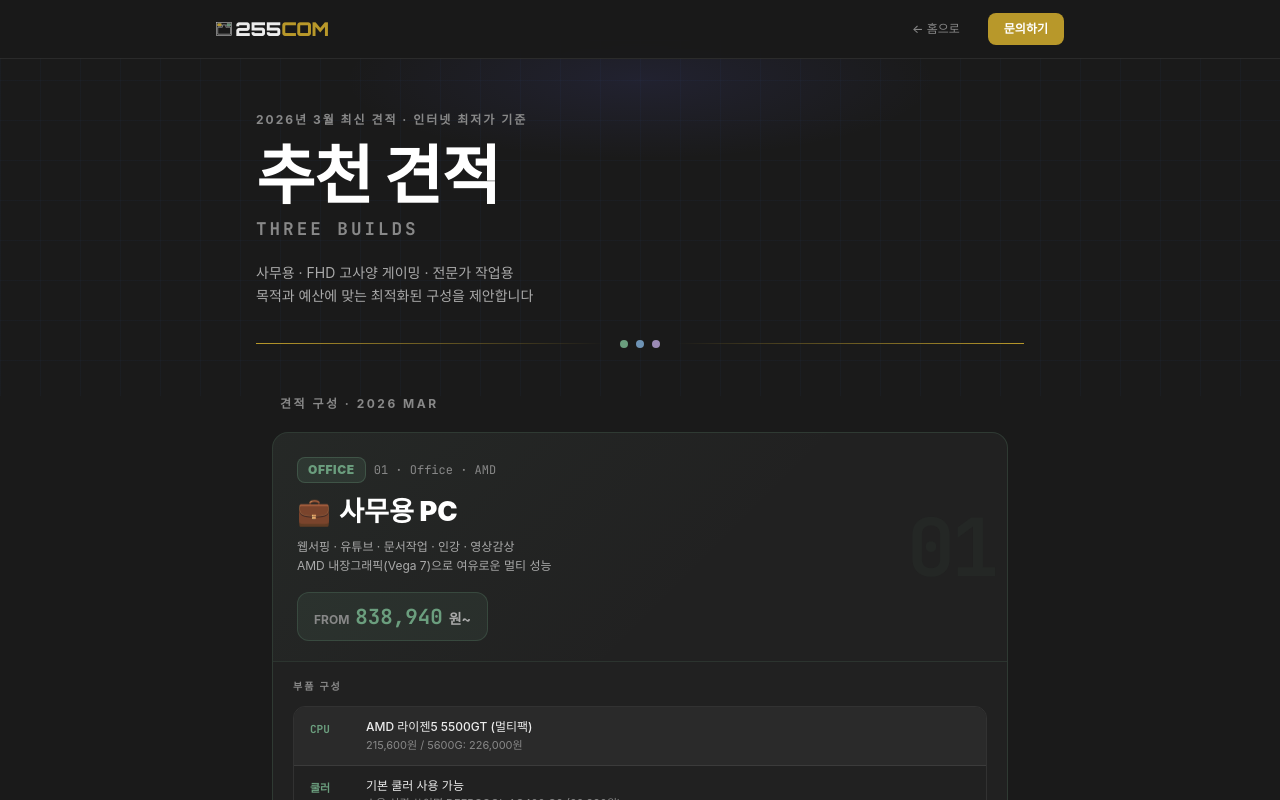
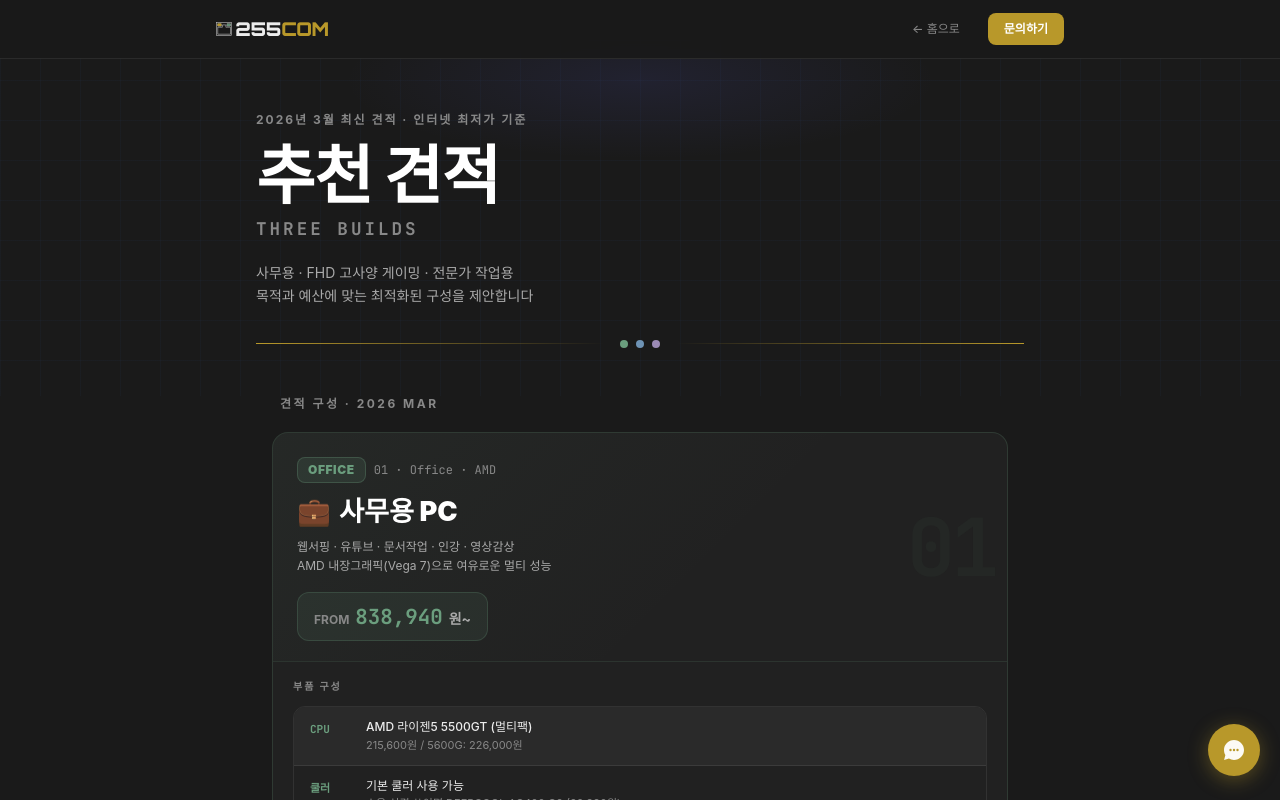
Before and after one commit to 255comkr/255comkr, a Next.js app: page /quote in a window 1280 px wide. Shown: the top 800 px of the page. Built offline with nearby package versions, Linux system fonts and the light colour scheme; a web font is replaced by a local one.

Commit message:
Update page.tsx

```diff
--- a/app/quote/page.tsx
+++ b/app/quote/page.tsx
@@ -268,6 +268,27 @@ export default function QuotePage() {
         <Footer hideLinks />
 
       </main>
+
+      {/* 플로팅 버튼 — 상담사 아이콘 */}
+      <a href="http://pf.kakao.com/_xeDNxhX"
+        target="_blank" rel="noopener"
+        className="fixed z-50 flex items-center justify-center rounded-full"
+        style={{
+          bottom: 'calc(env(safe-area-inset-bottom,0px) + 24px)',
+          right: '20px',
+          width: '52px',
+          height: '52px',
+          background: 'var(--accent)',
+          boxShadow: '0 4px 20px rgba(184,152,42,0.4)',
+        }}>
+        {/* 상담사 아이콘 SVG */}
+        <svg width="24" height="24" viewBox="0 0 24 24" fill="none" xmlns="http://www.w3.org/2000/svg">
+          <path d="M12 2C6.48 2 2 6.48 2 12C2 13.85 2.51 15.58 3.38 17.06L2.08 21.92L6.94 20.62C8.42 21.49 10.15 22 12 22C17.52 22 22 17.52 22 12C22 6.48 17.52 2 12 2Z" fill="white" opacity="0.95"/>
+          <circle cx="8.5" cy="12" r="1.2" fill="var(--accent)"/>
+          <circle cx="12" cy="12" r="1.2" fill="var(--accent)"/>
+          <circle cx="15.5" cy="12" r="1.2" fill="var(--accent)"/>
+        </svg>
+      </a>
     </>
   )
 }
```
